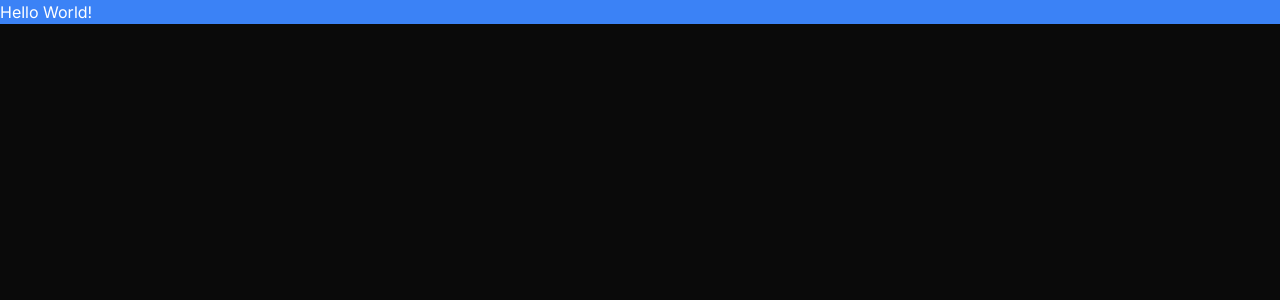
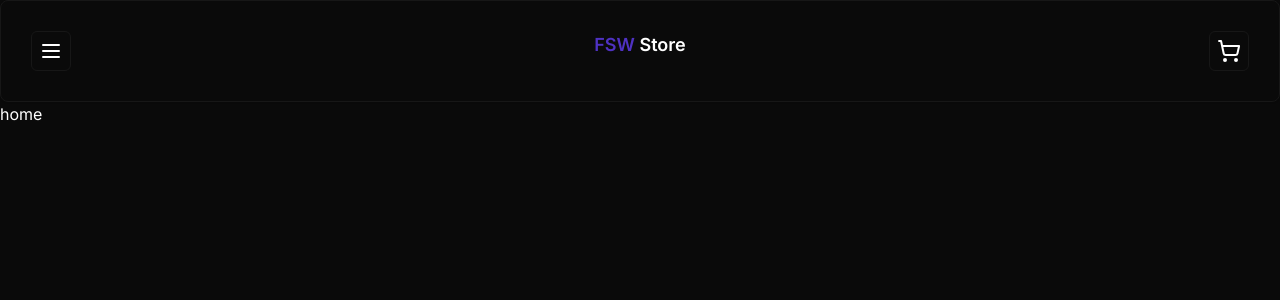
Before and after one commit to patresio/fsw-store, a Next.js app: page / in a window 1280 px wide. Shown: the top 300 px of the page. Built offline with nearby package versions, Linux system fonts and the light colour scheme.

Commit message:
feat: add button, card and header components

```diff
--- a/package.json
+++ b/package.json
@@ -10,6 +10,7 @@
   },
   "dependencies": {
     "@prisma/client": "^5.4.2",
+    "@radix-ui/react-slot": "^1.0.2",
     "class-variance-authority": "^0.7.0",
     "clsx": "^2.0.0",
     "lucide-react": "^0.288.0",
--- a/src/app/layout.tsx
+++ b/src/app/layout.tsx
@@ -1,22 +1,26 @@
-import type { Metadata } from 'next'
-import { Inter } from 'next/font/google'
-import './globals.css'
+import type { Metadata } from "next";
+import { Inter } from "next/font/google";
+import "./globals.css";
+import Header from "../components/ui/header";
 
-const inter = Inter({ subsets: ['latin'] })
+const inter = Inter({ subsets: ["latin"] });
 
 export const metadata: Metadata = {
-  title: 'Create Next App',
-  description: 'Generated by create next app',
-}
+  title: "Create Next App",
+  description: "Generated by create next app",
+};
 
 export default function RootLayout({
   children,
 }: {
-  children: React.ReactNode
+  children: React.ReactNode;
 }) {
   return (
     <html lang="en">
-      <body className={inter.className}>{children}</body>
+      <body className={inter.className}>
+        <Header />
+        {children}
+      </body>
     </html>
-  )
+  );
 }
--- a/src/app/page.tsx
+++ b/src/app/page.tsx
@@ -1,4 +1,5 @@
-
 export default function Home() {
-  return <div className="bg-blue-500">Hello World!</div>;
+  return (
+    <p>home</p>
+  );
 }
--- /dev/null
+++ b/src/components/ui/button.tsx
@@ -0,0 +1,56 @@
+import * as React from "react"
+import { Slot } from "@radix-ui/react-slot"
+import { cva, type VariantProps } from "class-variance-authority"
+
+import { cn } from "@/lib/utils"
+
+const buttonVariants = cva(
+  "inline-flex items-center justify-center rounded-md text-sm font-medium ring-offset-background transition-colors focus-visible:outline-none focus-visible:ring-2 focus-visible:ring-ring focus-visible:ring-offset-2 disabled:pointer-events-none disabled:opacity-50",
+  {
+    variants: {
+      variant: {
+        default: "bg-primary text-primary-foreground hover:bg-primary/90",
+        destructive:
+          "bg-destructive text-destructive-foreground hover:bg-destructive/90",
+        outline:
+          "border border-input bg-background hover:bg-accent hover:text-accent-foreground",
+        secondary:
+          "bg-secondary text-secondary-foreground hover:bg-secondary/80",
+        ghost: "hover:bg-accent hover:text-accent-foreground",
+        link: "text-primary underline-offset-4 hover:underline",
+      },
+      size: {
+        default: "h-10 px-4 py-2",
+        sm: "h-9 rounded-md px-3",
+        lg: "h-11 rounded-md px-8",
+        icon: "h-10 w-10",
+      },
+    },
+    defaultVariants: {
+      variant: "default",
+      size: "default",
+    },
+  }
+)
+
+export interface ButtonProps
+  extends React.ButtonHTMLAttributes<HTMLButtonElement>,
+    VariantProps<typeof buttonVariants> {
+  asChild?: boolean
+}
+
+const Button = React.forwardRef<HTMLButtonElement, ButtonProps>(
+  ({ className, variant, size, asChild = false, ...props }, ref) => {
+    const Comp = asChild ? Slot : "button"
+    return (
+      <Comp
+        className={cn(buttonVariants({ variant, size, className }))}
+        ref={ref}
+        {...props}
+      />
+    )
+  }
+)
+Button.displayName = "Button"
+
+export { Button, buttonVariants }
--- /dev/null
+++ b/src/components/ui/card.tsx
@@ -0,0 +1,79 @@
+import * as React from "react"
+
+import { cn } from "@/lib/utils"
+
+const Card = React.forwardRef<
+  HTMLDivElement,
+  React.HTMLAttributes<HTMLDivElement>
+>(({ className, ...props }, ref) => (
+  <div
+    ref={ref}
+    className={cn(
+      "rounded-lg border bg-card text-card-foreground shadow-sm",
+      className
+    )}
+    {...props}
+  />
+))
+Card.displayName = "Card"
+
+const CardHeader = React.forwardRef<
+  HTMLDivElement,
+  React.HTMLAttributes<HTMLDivElement>
+>(({ className, ...props }, ref) => (
+  <div
+    ref={ref}
+    className={cn("flex flex-col space-y-1.5 p-6", className)}
+    {...props}
+  />
+))
+CardHeader.displayName = "CardHeader"
+
+const CardTitle = React.forwardRef<
+  HTMLParagraphElement,
+  React.HTMLAttributes<HTMLHeadingElement>
+>(({ className, ...props }, ref) => (
+  <h3
+    ref={ref}
+    className={cn(
+      "text-2xl font-semibold leading-none tracking-tight",
+      className
+    )}
+    {...props}
+  />
+))
+CardTitle.displayName = "CardTitle"
+
+const CardDescription = React.forwardRef<
+  HTMLParagraphElement,
+  React.HTMLAttributes<HTMLParagraphElement>
+>(({ className, ...props }, ref) => (
+  <p
+    ref={ref}
+    className={cn("text-sm text-muted-foreground", className)}
+    {...props}
+  />
+))
+CardDescription.displayName = "CardDescription"
+
+const CardContent = React.forwardRef<
+  HTMLDivElement,
+  React.HTMLAttributes<HTMLDivElement>
+>(({ className, ...props }, ref) => (
+  <div ref={ref} className={cn("p-6 pt-0", className)} {...props} />
+))
+CardContent.displayName = "CardContent"
+
+const CardFooter = React.forwardRef<
+  HTMLDivElement,
+  React.HTMLAttributes<HTMLDivElement>
+>(({ className, ...props }, ref) => (
+  <div
+    ref={ref}
+    className={cn("flex items-center p-6 pt-0", className)}
+    {...props}
+  />
+))
+CardFooter.displayName = "CardFooter"
+
+export { Card, CardHeader, CardFooter, CardTitle, CardDescription, CardContent }
--- /dev/null
+++ b/src/components/ui/header.tsx
@@ -0,0 +1,24 @@
+import { MenuIcon, ShoppingCartIcon } from "lucide-react";
+import { Button } from "./button";
+import { Card } from "./card";
+
+const Header = () => {
+  return (
+    <div>
+      <Card className="flex justify-between p-[1.875rem]">
+        <Button size="icon" variant="outline">
+          <MenuIcon />
+        </Button>
+
+        <h1 className="text-lg font-semibold">
+          <span className="text-primary">FSW</span> Store
+        </h1>
+        <Button size="icon" variant="outline">
+          <ShoppingCartIcon />
+        </Button>
+      </Card>
+    </div>
+  );
+};
+
+export default Header;
```
Also changed, not shown: 1 other file (tests, documents, lock files or other folders).
